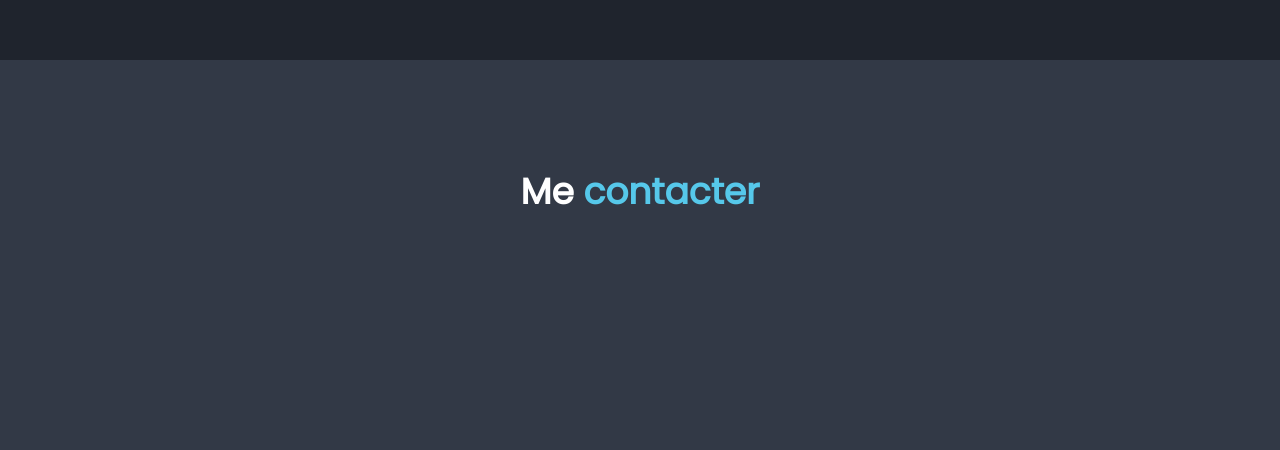
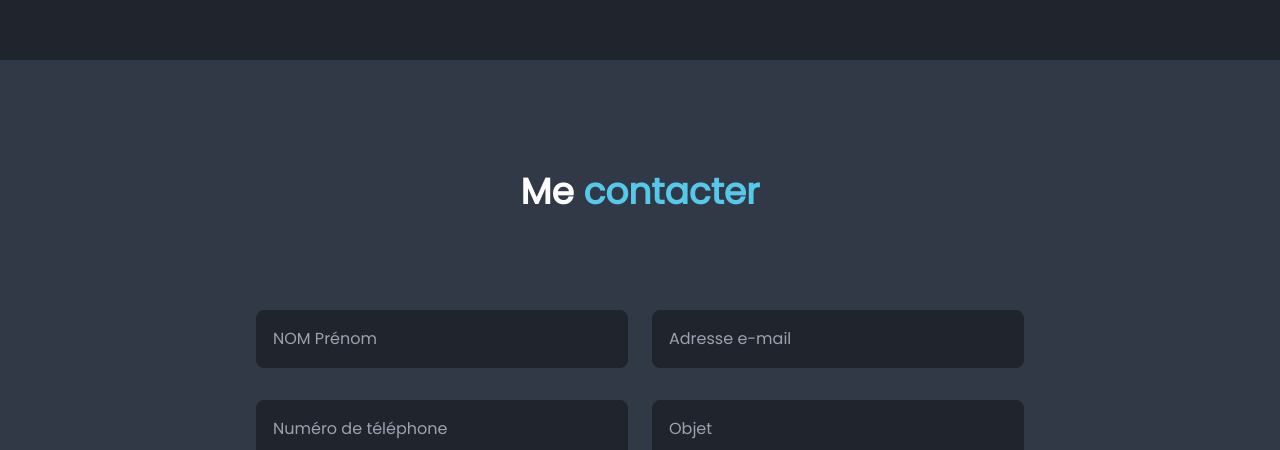
Before and after one commit to DarchevilleThomas/PortfolioNextJS, a Next.js app: page / in a window 1280 px wide. Shown: the part 2340-2790 px from the top of the page. Built offline with nearby package versions, Linux system fonts and the light colour scheme.

Commit message:
:sparkles: Contact me page added, go up button added

```diff
--- a/src/app/globals.css
+++ b/src/app/globals.css
@@ -3,6 +3,12 @@
 @tailwind utilities;
 
 @layer base {
+  :root {
+    --color-dark: #1F242D;
+    --color-dark-light: #323946;
+    --color-primary: #56C8EA;
+  }
+
   @font-face {
     font-family: 'Poppins';
     font-style: normal;
@@ -10,6 +16,22 @@
     font-display: swap;
     src: url('/fonts/Poppins-Regular.ttf') format("truetype");
   }
+
+  input[type="number"]::-webkit-inner-spin-button,
+  input[type="number"]::-webkit-outer-spin-button {
+    -webkit-appearance: none;
+    margin: 0;
+  }
+
+  input:-webkit-autofill,
+  textarea:-webkit-autofill {
+    background-color: var(--color-dark) !important;
+    color: white !important;
+    -webkit-box-shadow: 0 0 0 30px var(--color-dark) inset !important;
+    -webkit-text-fill-color: white !important;
+    border: 1px solid var(--color-primary) !important;
+  }
+
 }
 
 * {
--- a/src/app/layout.tsx
+++ b/src/app/layout.tsx
@@ -1,6 +1,6 @@
 import type {Metadata} from "next";
 import "./globals.css";
-import Navbar from "@/app/ui/navbar/Navbar";
+import Navbar from "@/app/ui/layout/navbar/Navbar";
 
 export const metadata: Metadata = {
     title: "Portfolio",
--- a/src/app/page.tsx
+++ b/src/app/page.tsx
@@ -1,9 +1,35 @@
+'use client';
+
 import Presentation from "@/app/ui/sections/Presentation";
 import Competences from "@/app/ui/sections/Competences";
 import Projets from "@/app/ui/sections/Projets";
 import Contact from "@/app/ui/sections/Contact";
+import {useEffect, useState} from "react";
+import GoUpButton from "@/app/ui/layout/GoUpButton";
 
 export default function Home() {
+
+    const [showFab, setShowFab] = useState(false);
+
+    // Fonction pour gérer le scroll et afficher le bouton
+    useEffect(() => {
+        const handleScroll = () => {
+            const presentationSection = document.getElementById('presentation');
+            const scrollPosition = window.scrollY * 1.5;
+            const presentationBottom = presentationSection?.offsetHeight || 0;
+
+            if (scrollPosition > presentationBottom) {
+                setShowFab(true);
+            } else {
+                setShowFab(false);
+            }
+        };
+
+        window.addEventListener('scroll', handleScroll);
+        return () => {
+            window.removeEventListener('scroll', handleScroll);
+        };
+    }, []);
 
     return (
         <div>
@@ -11,6 +37,7 @@ export default function Home() {
             <Competences />
             <Projets />
             <Contact />
+            {showFab && <GoUpButton />}
         </div>
     );
 }
--- /dev/null
+++ b/src/app/ui/layout/GoUpButton.tsx
@@ -0,0 +1,14 @@
+'use client';
+
+const GoUpButton = () => {
+
+    return (
+        <button
+            className="fixed w-12 h-12 md:w-16 md:h-16 bottom-4 right-4 flex items-center justify-center bg-primary text-white p-2 rounded-lg shadow-[0_0_1rem] shadow-primary hover:shadow-none transition duration-300 opacity-70"
+            onClick={() => window.scrollTo({top: 0, behavior: 'smooth'})}>
+            <img src="/icons/arrow-up.svg" alt="up-arrow-icon"/>
+        </button>
+    )
+}
+
+export default GoUpButton;
--- a/src/app/ui/navbar/Navbar.tsx
+++ b/src/app/ui/layout/navbar/Navbar.tsx
@@ -1,9 +1,9 @@
 "use client";
 
 import { useState } from "react";
-import Link from "@/app/ui/navbar/Link";
+import Link from "@/app/ui/layout/navbar/Link";
 import { Link as LinkType } from "@/app/types/global";
-import ThomasLogo from "@/app/ui/navbar/ThomasLogo";
+import ThomasLogo from "@/app/ui/layout/navbar/ThomasLogo";
 
 const Navbar = () => {
 
--- a/src/app/ui/navbar/ThomasLogo.tsx
+++ b/src/app/ui/layout/navbar/ThomasLogo.tsx
@@ -1,7 +1,7 @@
 const ThomasLogo = () => {
 
     return (
-        <a href="/#presentation" className='text-3xl font-semibold'>
+        <a href="/public#presentation" className='text-3xl font-semibold'>
             <span className='text-primary text-4xl'>T</span>homas.
         </a>
     )
--- a/src/app/ui/sections/Competences.tsx
+++ b/src/app/ui/sections/Competences.tsx
@@ -2,7 +2,7 @@ const Competences = () => {
 
     return (
         <div id="competences" className="h-screen w-full bg-dark-light flex flex-col items-center pt-28">
-            <p className="text-4xl font-bold">Mes <span className="text-primary">compétences</span></p>
+            <p className="text-3xl md:text-4xl font-bold">Mes <span className="text-primary">compétences</span></p>
         </div>
     )
 }
--- a/src/app/ui/sections/Contact.tsx
+++ b/src/app/ui/sections/Contact.tsx
@@ -1,8 +1,60 @@
+'use client';
+
 const Contact = () => {
 
     return (
         <div id="contact" className="h-screen w-full bg-dark-light flex flex-col items-center pt-28">
-            <p className="text-4xl font-bold">Me <span className="text-primary">contacter</span></p>
+            <p className="text-3xl md:text-4xl font-bold">Me <span className="text-primary">contacter</span></p>
+
+            <div className="w-full flex-1 flex justify-center items-center">
+                <form action="https://formspree.io/f/mzblkaok" method="POST" className="flex-1 max-w-[80%] md:max-w-3xl mx-auto space-y-8">
+                    <div className="flex flex-col md:flex-row md:space-x-6 space-y-6 md:space-y-0">
+                        <input
+                            type="text"
+                            name="nom"
+                            placeholder="NOM Prénom"
+                            className="w-full md:w-1/2 p-4 rounded-lg border border-dark focus:outline-none focus:ring-2 focus:ring-primary bg-dark"
+                            required
+                        />
+                        <input
+                            type="email"
+                            name="email"
+                            placeholder="Adresse e-mail"
+                            className="w-full md:w-1/2 p-4 rounded-lg border border-dark focus:outline-none focus:ring-2 focus:ring-primary bg-dark"
+                            required
+                        />
+                    </div>
+
+                    <div className="flex flex-col md:flex-row md:space-x-6 space-y-6 md:space-y-0">
+                        <input
+                            type="number"
+                            name="telephone"
+                            placeholder="Numéro de téléphone"
+                            className="w-full md:w-1/2 p-4 rounded-lg border border-dark focus:outline-none focus:ring-2 focus:ring-primary bg-dark spinner"
+                        />
+                        <input
+                            type="text"
+                            name="objet"
+                            placeholder="Objet"
+                            className="w-full md:w-1/2 p-4 rounded-lg border border-dark focus:outline-none focus:ring-2 focus:ring-primary bg-dark"
+                        />
+                    </div>
+
+                    <textarea
+                        name="message"
+                        rows={6}
+                        placeholder="Votre message"
+                        className="w-full p-4 rounded-lg border border-dark focus:outline-none focus:ring-2 focus:ring-primary bg-dark resize-none"
+                        required
+                    ></textarea>
+
+                    <input
+                        type="submit"
+                        value="Envoyer"
+                        className="w-full bg-primary text-white font-semibold p-4 rounded-lg cursor-pointer shadow-[0_0_1rem] shadow-primary hover:shadow-none transition duration-300"
+                    />
+                </form>
+            </div>
         </div>
     );
 };
--- a/src/app/ui/sections/Presentation.tsx
+++ b/src/app/ui/sections/Presentation.tsx
@@ -11,7 +11,7 @@ const Presentation = () => {
                     <h3 className="text-2xl md:text-3xl font-bold">Bonjour, je m'appelle</h3>
                     <h1 className="text-4xl md:text-5xl font-bold text-primary mt-2">Thomas Darcheville</h1>
                     <h3 className="text-2xl md:text-3xl font-bold mt-4">
-                        Je suis étudiant dans le domaine de l'<span className="text-primary">informatique</span>
+                        Je suis <span className="text-primary">développeur web.</span>
                     </h3>
                     <p className="text-base md:text-lg mt-4 leading-relaxed">
                         Actuellement en 3ème année de BUT informatique à l'IUT de Lens en alternance chez Primever.
--- a/src/app/ui/sections/Projets.tsx
+++ b/src/app/ui/sections/Projets.tsx
@@ -2,7 +2,7 @@ const Projets = () => {
 
     return (
         <div id="projets" className="h-screen w-full bg-dark flex flex-col items-center pt-28">
-            <p className="text-4xl font-bold">Mes <span className="text-primary">projets</span></p>
+            <p className="text-3xl md:text-4xl font-bold">Mes <span className="text-primary">projets</span></p>
         </div>
     )
 }
```
Also changed, not shown: public/icons/arrow-up.svg (added), src/app/ui/layout/navbar/Link.tsx (renamed from src/app/ui/navbar/Link.tsx).
